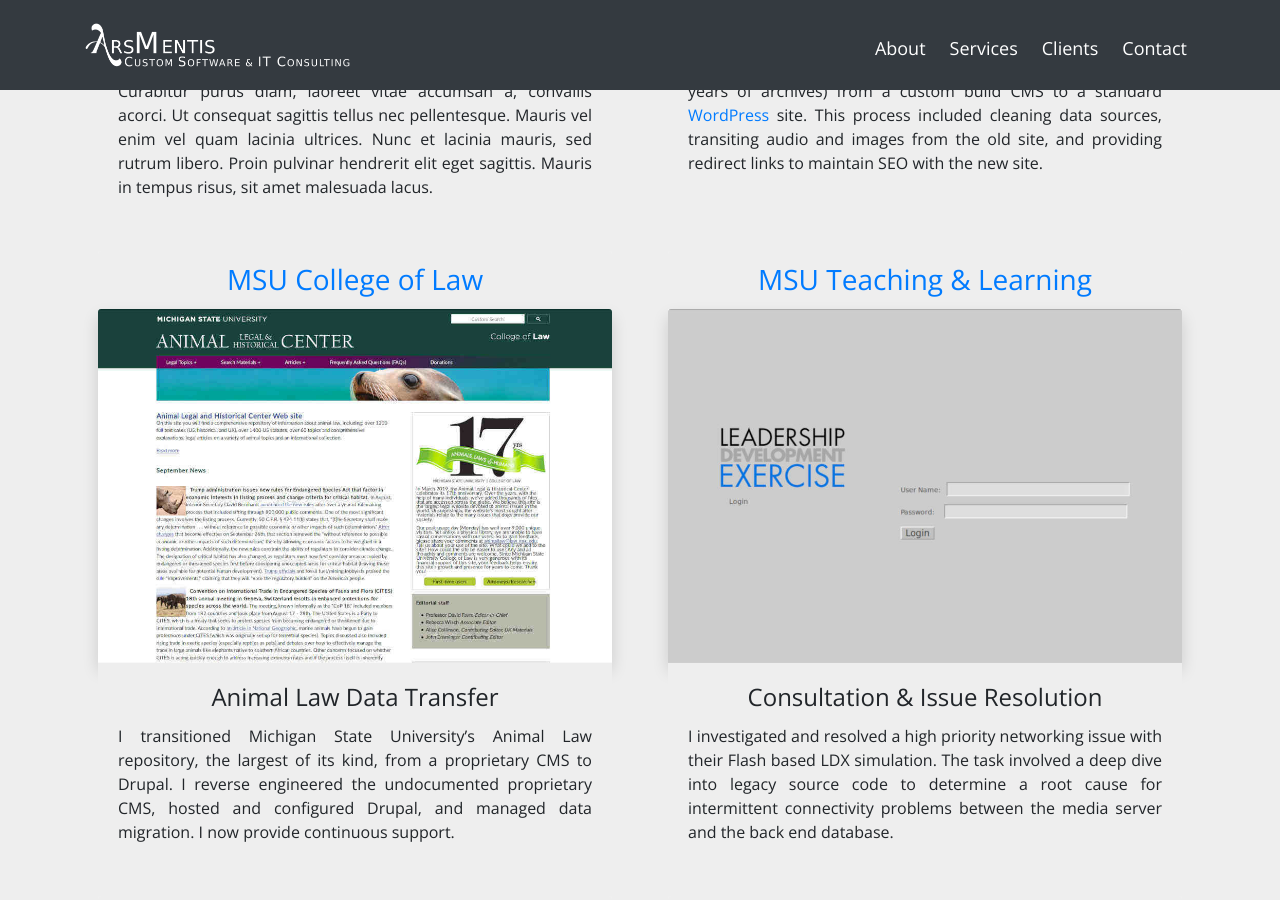
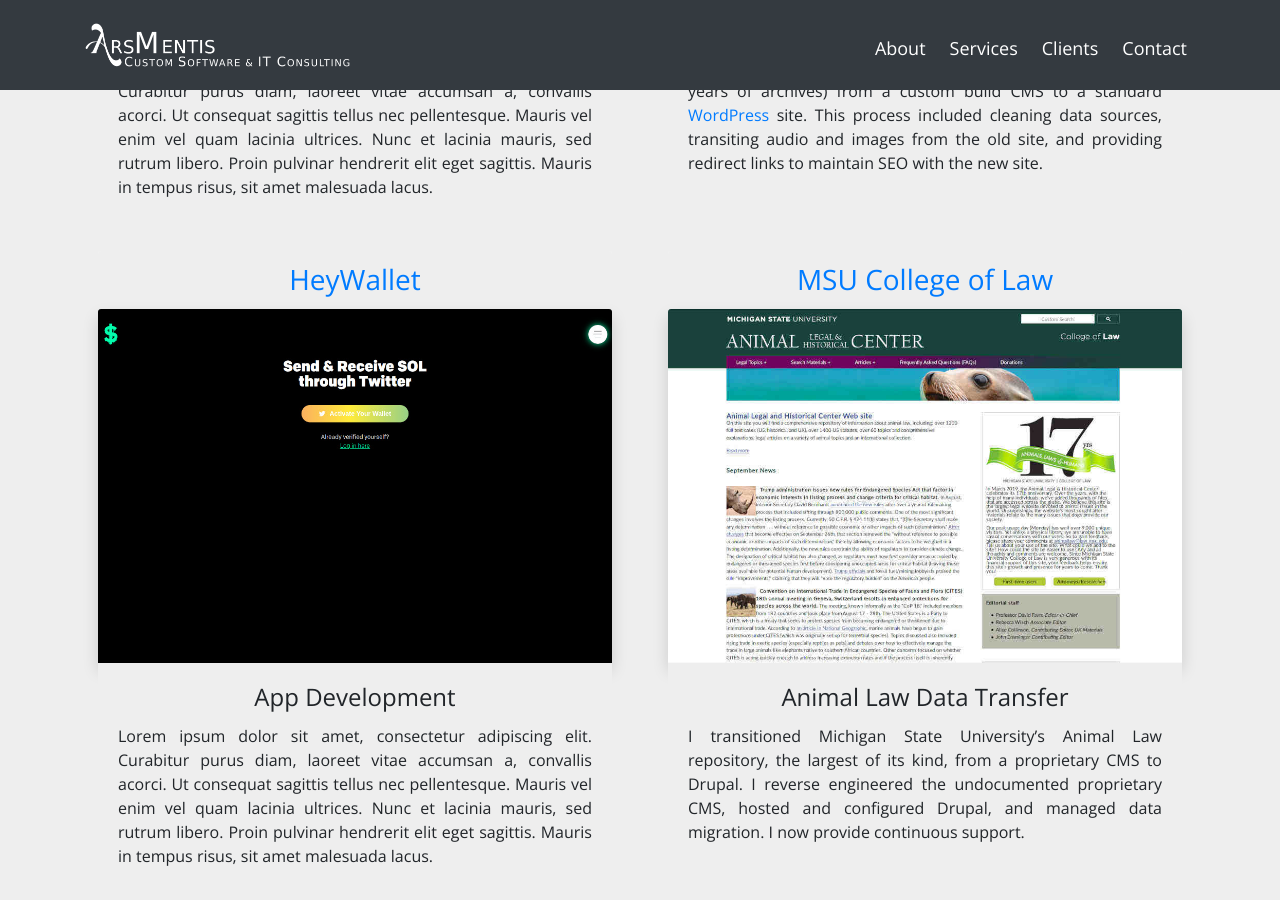
Before and after one commit to arsmentis/arsmentis-site, a Jekyll site: the page built from clients.md, in a window 1280 px wide and 900 px high, scrolled down 1766 px. Built offline with Jekyll 4.4.1, drawn with Linux system fonts in a browser that asks for light colours; some web fonts are replaced.

Commit message:
adds entry for heywallet with filler

```diff
--- a/_layouts/clients.html
+++ b/_layouts/clients.html
@@ -99,6 +99,23 @@
             <a href="https://wordpress.org/">WordPress</a> site. This process
             included cleaning data sources, transiting audio and images from the old
             site, and providing redirect links to maintain SEO with the new site.
+          </p>
+        </div>
+      </div>
+    </div>
+    <div class="col-12 col-md-6 content-col">
+      <div class="card">
+        <a class="card-link" href="https://heywallet.com/">
+          <h3 class="card-header text-center">HeyWallet</h3>
+          <img src="{{ '/img/heywallet.jpg' | relative_url }}" class="card-img-top shadow" alt="" role="presentation">
+        </a>
+        <div class="card-body">
+          <h4 class="card-title text-center">App Development</h4>
+          <p class="card-text text-justify">
+            Lorem ipsum dolor sit amet, consectetur adipiscing elit. Curabitur purus diam, laoreet vitae accumsan a,
+            convallis acorci. Ut consequat sagittis tellus nec pellentesque. Mauris vel enim vel quam lacinia ultrices.
+            Nunc et lacinia mauris, sed rutrum libero. Proin pulvinar hendrerit elit eget sagittis. Mauris in tempus
+            risus, sit amet malesuada lacus.
           </p>
         </div>
       </div>
```
